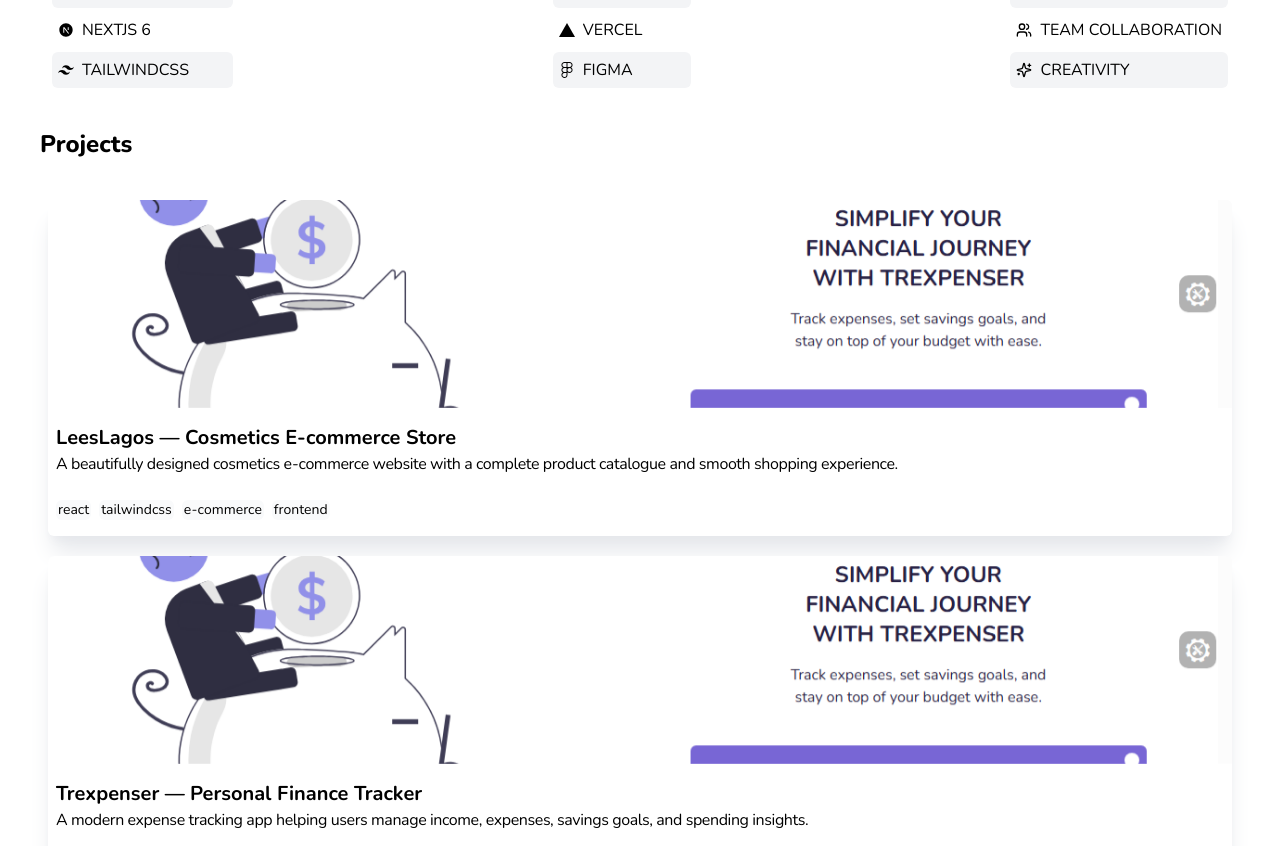
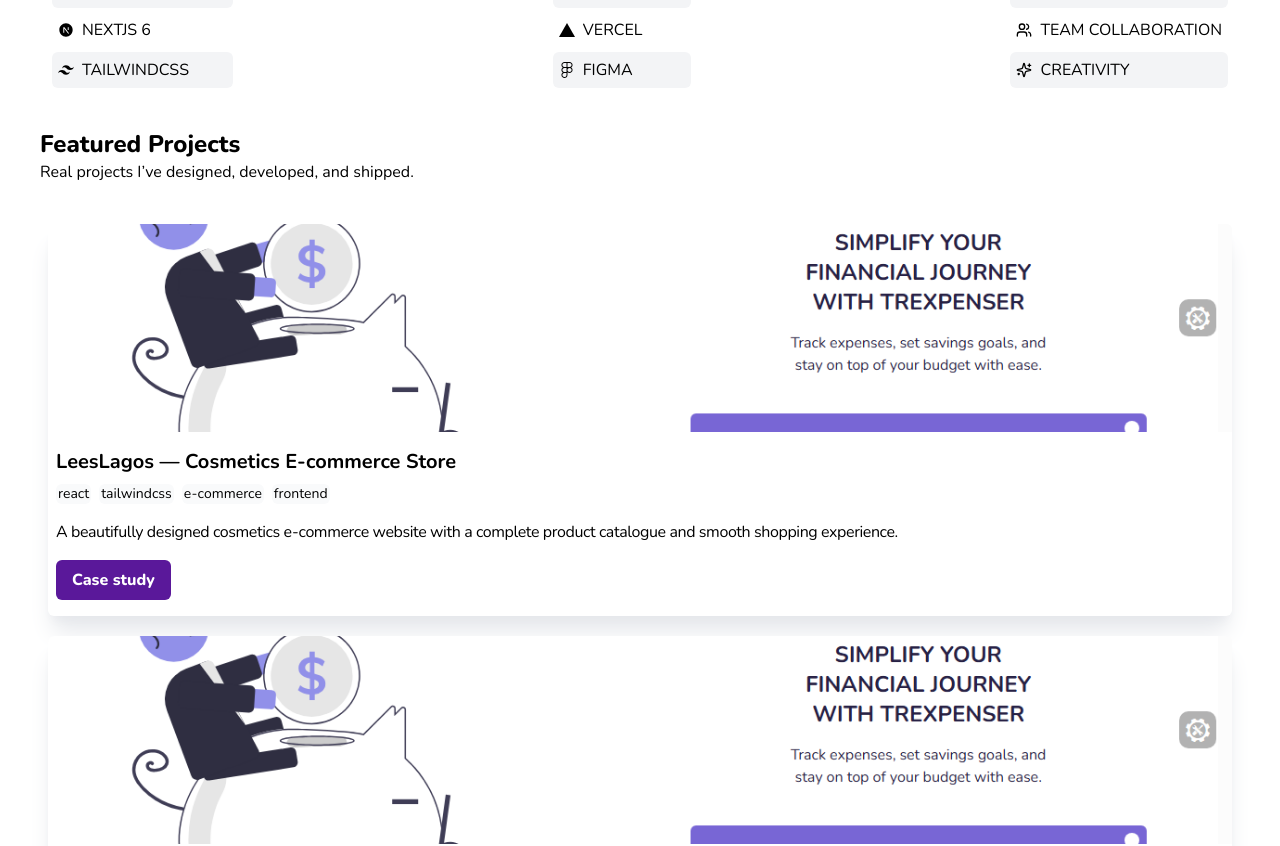
Before and after one commit to Abosi-Godwin/Abosi, a Next.js app: page / in a window 1280 px wide. Shown: the part 1948-2794 px from the top of the page. Built offline with nearby package versions, Linux system fonts and the light colour scheme.

Commit message:
new update

```diff
--- a/app/components/Project.tsx
+++ b/app/components/Project.tsx
@@ -16,19 +16,24 @@
 const Project = ({ data }: ProjectProps) => {
   return (
     <div className="w-full shadow-xl shadow-gray-200 rounded-md overflow-hidden">
-      <a href={`/projects/${data.slug}`}>
       <div className="w-full relative min-w-full h-52">
+        <a
+          href={`/projects/${data.slug}`}
+          className="inline-block
+           bg-secondary text-white rounded-md px-4 py-2  font-extrabold"
+        >
           <Image
             src={data.thumbnail}
             alt={data.title}
             fill
             className="object-cover"
           />
+        </a>
       </div>
       <div className="py-4 px-2 ">
         <h1 className="font-bold text-xl">{data.title}</h1>
-          <p className="tracking-tight pb-4">{data.shortDescription}</p>
-          <ul className="flex flex-wrap gap-2 pt-2">
+
+        <ul className="flex flex-wrap gap-2 pt-2 pb-4">
           {data.tags.map((tag) => (
             <li
               key={tag}
@@ -38,8 +43,15 @@
             </li>
           ))}
         </ul>
+       <p className="tracking-tight pb-4">{data.shortDescription}</p>
+        <a
+          href={`/projects/${data.slug}`}
+          className="inline-block
+           bg-secondary text-white rounded-md px-4 py-2  font-extrabold"
+        >
+          Case study
+        </a>
       </div>
-      </a>
     </div>
   );
 };
--- a/app/components/Projects.tsx
+++ b/app/components/Projects.tsx
@@ -5,7 +5,12 @@
 const Projects = () => {
   return (
     <div>
-      <Heading text="Projects" />
+      <Heading text="Featured Projects" />
+      <p>
+
+Real projects I’ve designed, developed, and shipped.
+      </p>
+
       <div  className="grid grid-cols-1 gap-5 py-10 p-2">
 
       {projects.map((project) => (
```
Lines whose indentation alone changed are shown as unchanged.
